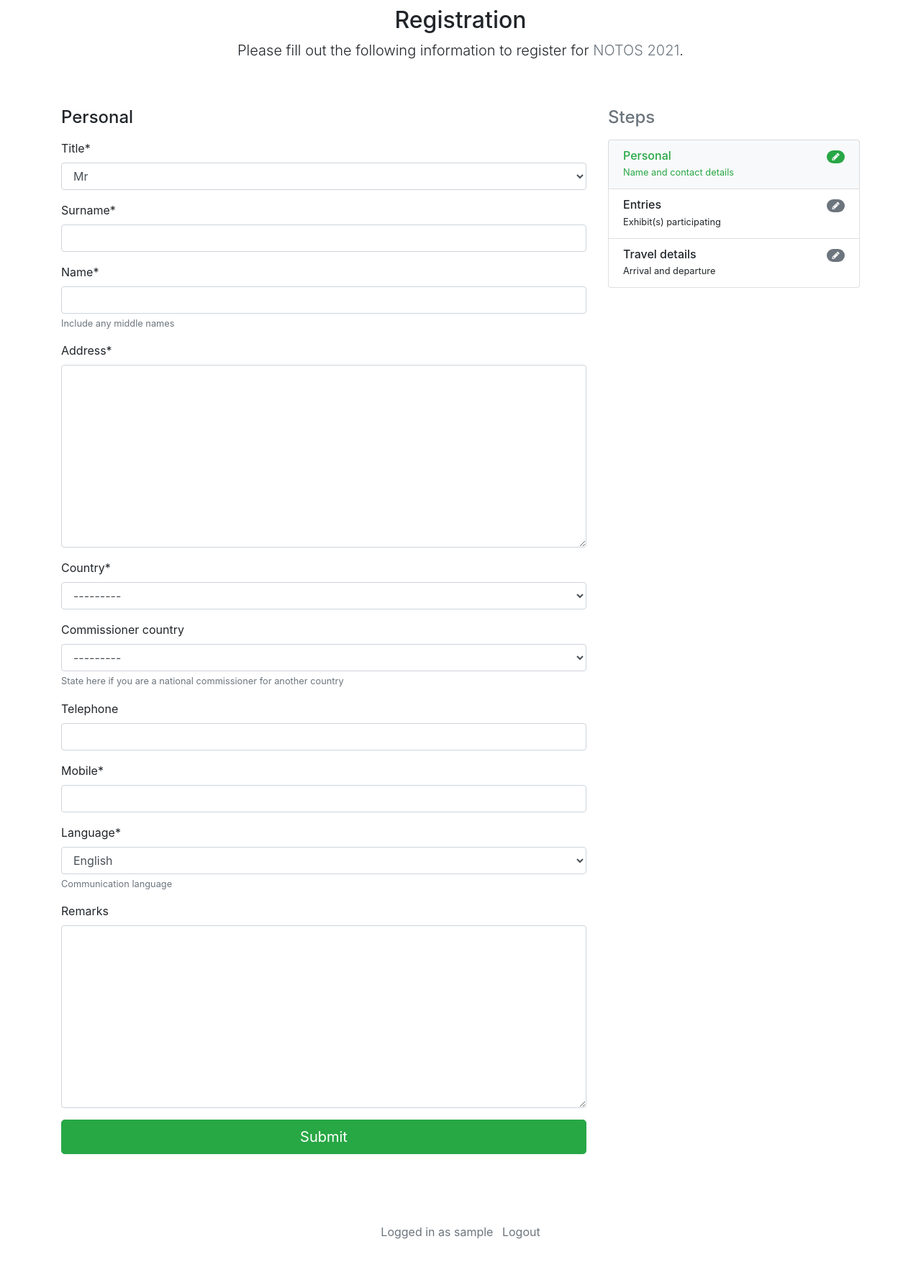
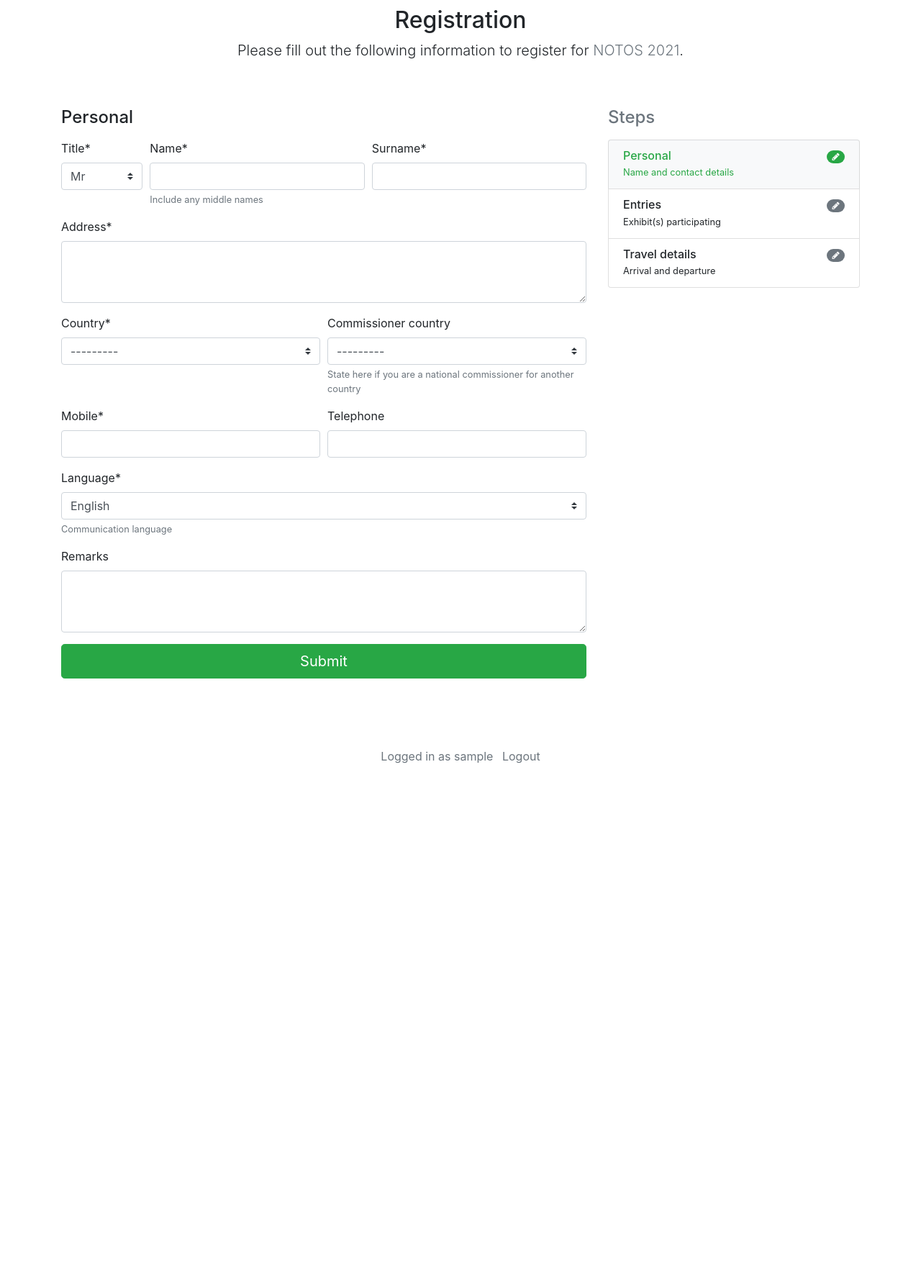
Before and after one commit to chazapis/notos, a Django app: page / in a window 1280 px wide. Shown: the part 263-2035 px from the top of the page at 72% size. After the commit the page ends 1324 px from the top, so only its background shows below. Run offline with Django 3.2, Linux system fonts and the light colour scheme; the visitor is signed in with stand-in values (Sample User, id 1); data that the repository does not hold is empty; some libraries are stand-ins or nearby versions.

Commit message:
Form layout

```diff
--- a/registrations/forms.py
+++ b/registrations/forms.py
@@ -1,25 +1,117 @@
 from django import forms
+from crispy_forms.helper import FormHelper
+from crispy_forms.layout import Layout, Submit, Row, Column
 from tempus_dominus.widgets import DateTimePicker
 
 from .models import Participant, Exhibit, ExhibitParticipation, TravelDetails
 
+
 class ParticipantForm(forms.ModelForm):
     class Meta:
         model = Participant
-        exclude = ('user',)
-        widgets = {'step': forms.HiddenInput()}
+        fields = ('title', 'surname', 'name', 'address', 'country', 'commissioner_country', 'telephone', 'mobile', 'language', 'remarks')
+        widgets = {'address': forms.Textarea(attrs={'rows': 3}),
+                   'remarks': forms.Textarea(attrs={'rows': 3})}
+
+    def __init__(self, *args, **kwargs):
+        super().__init__(*args, **kwargs)
+        self.helper = FormHelper()
+        self.helper.layout = Layout(
+            Row(
+                Column('title', css_class='form-group col-md-2 mb-0'),
+                Column('name', css_class='form-group col-md-5 mb-0'),
+                Column('surname', css_class='form-group col-md-5 mb-0'),
+                css_class='form-row'
+            ),
+            'address',
+            Row(
+                Column('country', css_class='form-group col-md-6 mb-0'),
+                Column('commissioner_country', css_class='form-group col-md-6 mb-0'),
+                css_class='form-row'
+            ),
+            Row(
+                Column('mobile', css_class='form-group col-md-6 mb-0'),
+                Column('telephone', css_class='form-group col-md-6 mb-0'),
+                css_class='form-row'
+            ),
+            'language',
+            'remarks',
+            Submit('submit', 'Submit', css_class='btn-success btn-lg btn-block')
+        )
 
 class ExhibitForm(forms.ModelForm):
     class Meta:
         model = Exhibit
-        exclude = ('participant',)
-        widgets = {'step': forms.HiddenInput()}
+        fields = ('title', 'short_description', 'exhibit_class', 'date_of_birth', 'frames', 'remarks', 'author', 'publisher', 'year_of_publication', 'pages', 'format', 'frequency', 'availability', 'price')
+        widgets = {'short_description': forms.Textarea(attrs={'rows': 5}),
+                   'remarks': forms.Textarea(attrs={'rows': 3})}
+
+    def __init__(self, *args, **kwargs):
+        super().__init__(*args, **kwargs)
+        self.helper = FormHelper()
+        self.helper.layout = Layout(
+            'title',
+            'short_description',
+            Row(
+                Column('exhibit_class', css_class='form-group col-md-6 mb-0'),
+                Column('frames', css_class='form-group col-md-3 mb-0'),
+                Column('date_of_birth', css_class='form-group col-md-3 mb-0'),
+                css_class='form-row'
+            ),
+            'remarks',
+            'author',
+            Row(
+                Column('publisher', css_class='form-group col-md-9 mb-0'),
+                Column('year_of_publication', css_class='form-group col-md-3 mb-0'),
+                css_class='form-row'
+            ),
+            Row(
+                Column('pages', css_class='form-group col-md-4 mb-0'),
+                Column('format', css_class='form-group col-md-5 mb-0'),
+                Column('frequency', css_class='form-group col-md-3 mb-0'),
+                css_class='form-row'
+            ),
+            Row(
+                Column('availability', css_class='form-group col-md-9 mb-0'),
+                Column('price', css_class='form-group col-md-3 mb-0'),
+                css_class='form-row'
+            ),
+            Submit('submit', 'Submit', css_class='btn-success btn-lg btn-block')
+        )
 
 class TravelDetailsForm(forms.ModelForm):
     class Meta:
         model = TravelDetails
-        exclude = ('participant',)
+        fields = ('arrival', 'arrival_flight_number', 'departure', 'departure_flight_number', 'ticket_price', 'spouse', 'spouse_surname', 'spouse_name', 'remarks')
+        widgets = {'address': forms.Textarea(attrs={'rows': 3}),
+                   'remarks': forms.Textarea(attrs={'rows': 3})}
         widgets = {'arrival': DateTimePicker(options={'sideBySide': True},
                                              attrs={'append': 'fa fa-calendar'}),
                    'departure': DateTimePicker(options={'sideBySide': True},
-                                               attrs={'append': 'fa fa-calendar'})}
+                                               attrs={'append': 'fa fa-calendar'}),
+                   'remarks': forms.Textarea(attrs={'rows': 3})}
+
+    def __init__(self, *args, **kwargs):
+        super().__init__(*args, **kwargs)
+        self.helper = FormHelper()
+        self.helper.layout = Layout(
+            Row(
+                Column('arrival', css_class='form-group col-md-7 mb-0'),
+                Column('arrival_flight_number', css_class='form-group col-md-5 mb-0'),
+                css_class='form-row'
+            ),
+            Row(
+                Column('departure', css_class='form-group col-md-7 mb-0'),
+                Column('departure_flight_number', css_class='form-group col-md-5 mb-0'),
+                css_class='form-row'
+            ),
+            'ticket_price',
+            'spouse',
+            Row(
+                Column('spouse_name', css_class='form-group col-md-6 mb-0'),
+                Column('spouse_surname', css_class='form-group col-md-6 mb-0'),
+                css_class='form-row'
+            ),
+            'remarks',
+            Submit('submit', 'Submit', css_class='btn-success btn-lg btn-block')
+        )
--- a/registrations/templates/registrations/register.html
+++ b/registrations/templates/registrations/register.html
@@ -40,11 +40,7 @@
       {% endif %}
       {% endfor %}
       </h4>
-      <form action="{{ action }}" method="post">
-        {% csrf_token %}
-        {{ form|crispy }}
-        <input type="submit" class="btn btn-success btn-lg btn-block" value="Submit">
-      </form>
+      {% crispy form %}
     </div>
   </div>
 
--- a/registrations/views.py
+++ b/registrations/views.py
@@ -73,7 +73,7 @@ def register(request, step='personal'):
     else:
         return redirect('register', step='personal')
 
-    action = reverse('register', kwargs={'step': step})
+    form.helper.form_action = reverse('register', kwargs={'step': step})
     steps = [{'title': 'Personal',
               'description': 'Name and contact details',
               'done': True if participant else False,
@@ -89,7 +89,7 @@ def register(request, step='personal'):
               'done': participant and participant.travel_details.count(),
               'current': step == 'travel',
               'url': reverse('register', kwargs={'step': 'travel'})}]
-    return render(request, 'registrations/register.html', {'action': action, 'form': form, 'steps': steps})
+    return render(request, 'registrations/register.html', {'form': form, 'steps': steps})
 
 def logout(request, next_page):
     auth_logout(request)
```
Also changed, not shown: TODO.md (+1 -1 lines), registrations/migrations/0004_auto_20190926_0517.py (added).
